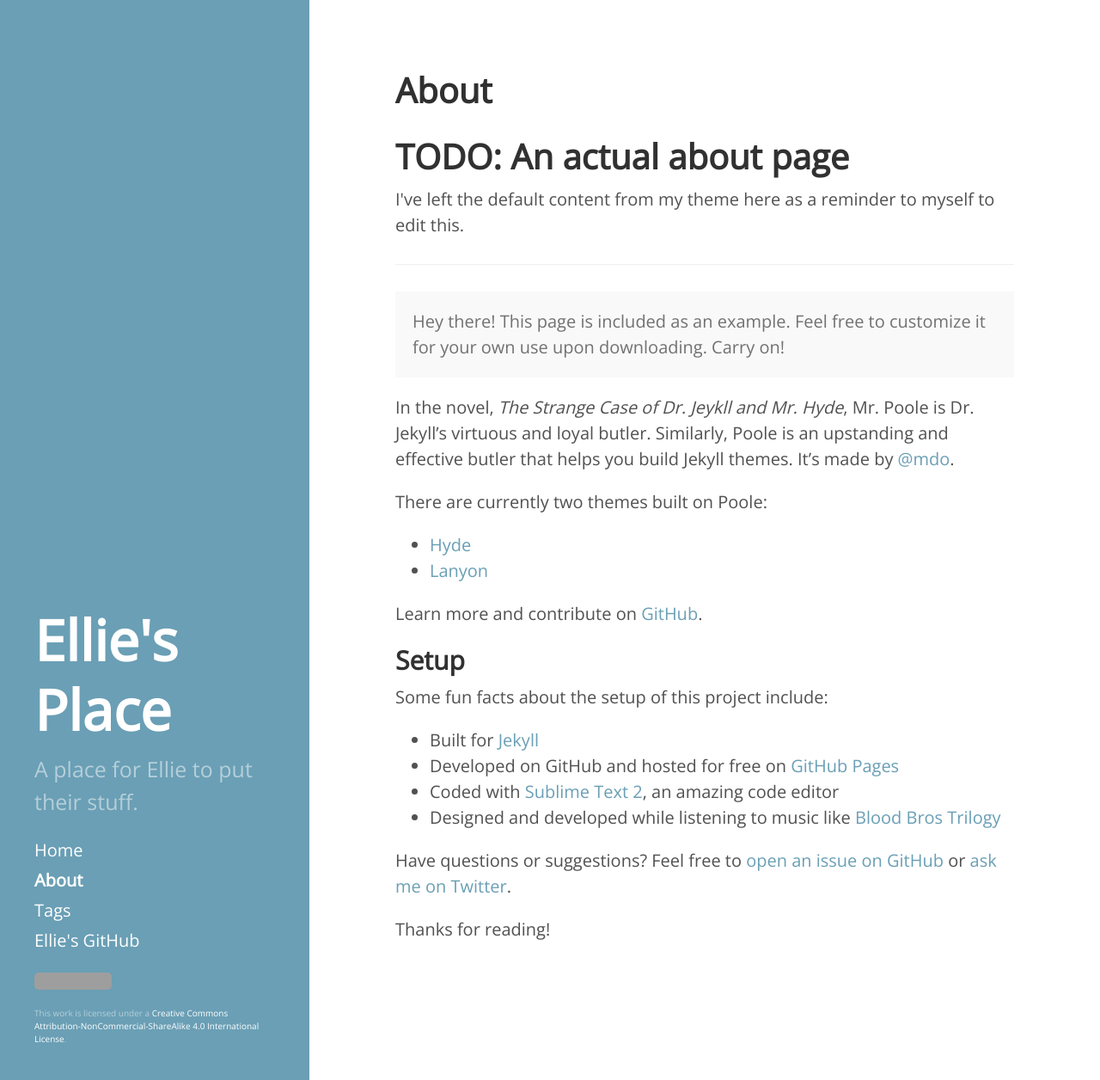
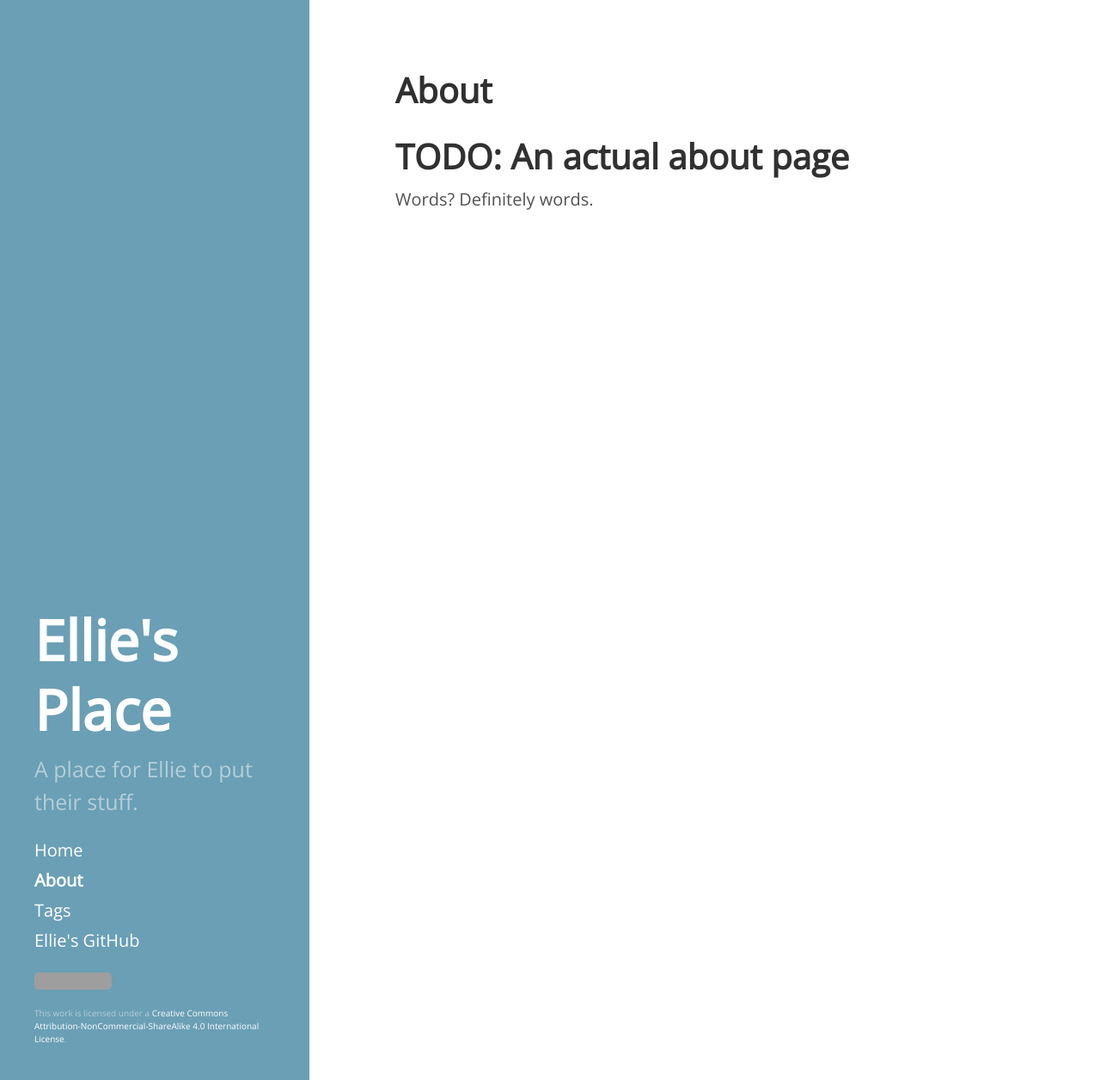
Before and after one commit to eltariel/eltariel.github.io, a Jekyll site: the page built from about.md, in a window 1280 px wide and 1256 px high. Shown: the whole window at 86% size. Built offline with Jekyll 4.4.1, drawn with Linux system fonts in a browser that asks for light colours; grey boxes are pictures that could not be loaded.

Commit message:
Chopped default about page content.

```diff
--- a/about.md
+++ b/about.md
@@ -4,32 +4,4 @@
 ---
 
 <h1>TODO: An actual about page</h1>
-<p>I've left the default content from my theme here as a reminder to myself to edit this.</p>
-
-<hr />
-
-<p class="message">
-  Hey there! This page is included as an example. Feel free to customize it for your own use upon downloading. Carry on!
-</p>
-
-In the novel, *The Strange Case of Dr. Jeykll and Mr. Hyde*, Mr. Poole is Dr. Jekyll's virtuous and loyal butler. Similarly, Poole is an upstanding and effective butler that helps you build Jekyll themes. It's made by [@mdo](https://twitter.com/mdo).
-
-There are currently two themes built on Poole:
-
-* [Hyde](http://hyde.getpoole.com)
-* [Lanyon](http://lanyon.getpoole.com)
-
-Learn more and contribute on [GitHub](https://github.com/poole).
-
-## Setup
-
-Some fun facts about the setup of this project include:
-
-* Built for [Jekyll](http://jekyllrb.com)
-* Developed on GitHub and hosted for free on [GitHub Pages](https://pages.github.com)
-* Coded with [Sublime Text 2](http://sublimetext.com), an amazing code editor
-* Designed and developed while listening to music like [Blood Bros Trilogy](https://soundcloud.com/maddecent/sets/blood-bros-series)
-
-Have questions or suggestions? Feel free to [open an issue on GitHub](https://github.com/poole/issues/new) or [ask me on Twitter](https://twitter.com/mdo).
-
-Thanks for reading!
+<p>Words? Definitely words.</p>
```
